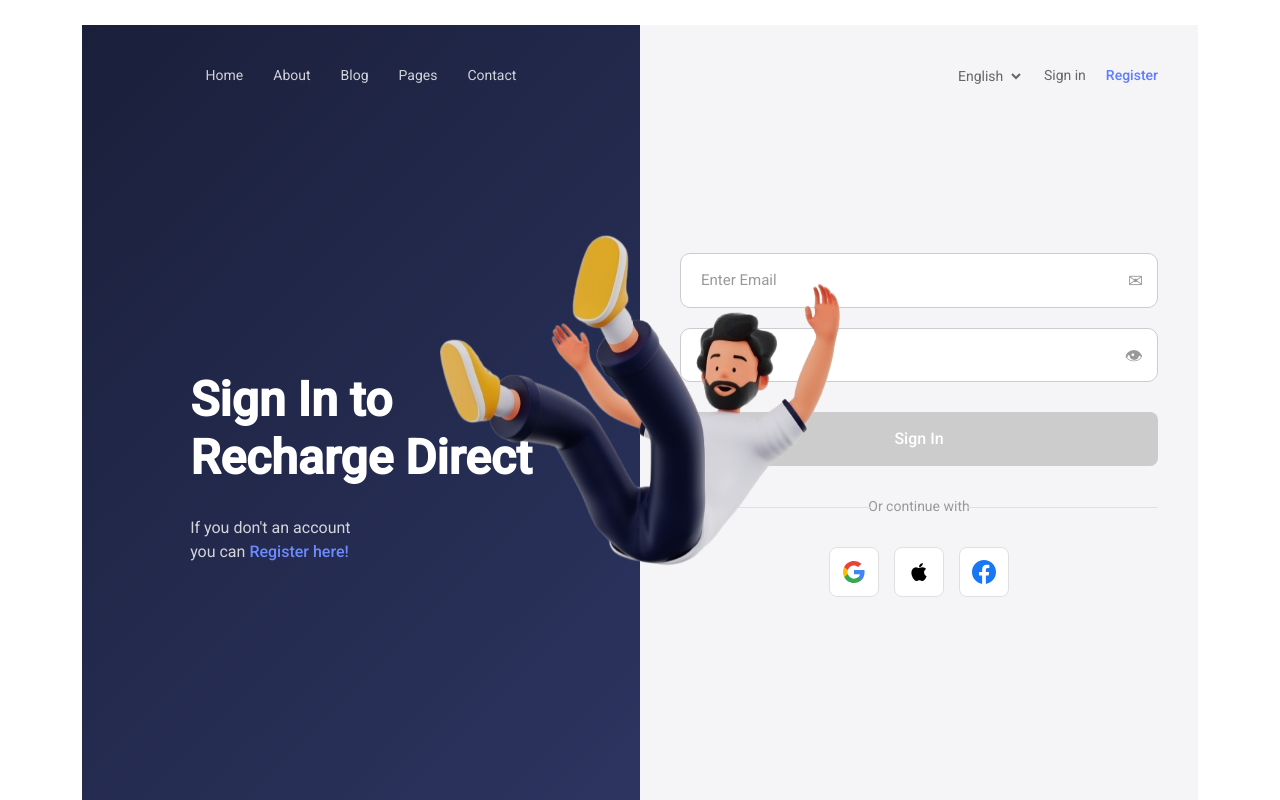
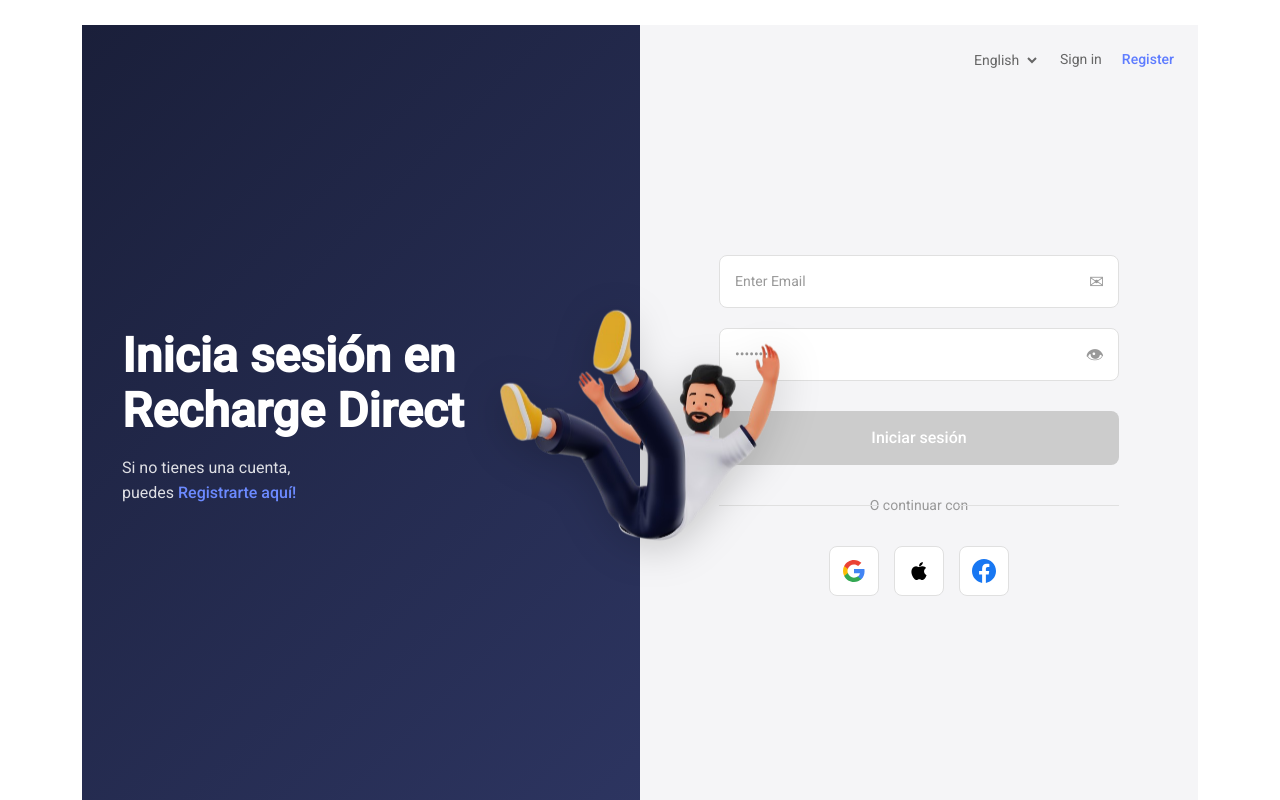
Before and after one commit to Elizabeth2412/Proyecto_DAWA_Frontend, an Angular app: page /login in a window 1280 px wide. Shown: the top 800 px of the page. Built offline with nearby package versions, Linux system fonts and the light colour scheme.

Commit message:
Corregí y ubiqué la imagen del chico de la animación en la posición deseada. También traduje algunas palabras y añadí los accesos rápidos en el encabezado.

```diff
--- a/src/app/login/login.css
+++ b/src/app/login/login.css
@@ -1,14 +1,21 @@
+/* login.css */
+* { box-sizing: border-box; }
+html, body { height: 100%; margin: 0; font-family: Inter, "Helvetica Neue", Arial, sans-serif; }
+
+/* Contenedor principal */
 .container {
   position: relative;
   display: flex;
+  align-items: stretch;
   height: 100vh;
   width: 100%;
   border-radius: 8px;
   margin-top: 25px;
   margin-bottom: 25px;
-    overflow: visible;
+  overflow: hidden; /* cambiamos a hidden para evitar scroll no deseados */
 }
 
+/* NAV */
 .nav {
   display: flex;
   gap: 30px;
@@ -23,29 +30,25 @@
   transition: opacity 0.3s;
 }
 
-  .nav a:hover {
-    opacity: 1;
-  }
+.nav a:hover { opacity: 1; }
 
-
+/* Left Panel */
 .left-panel {
   flex: 1;
   background: linear-gradient(135deg, #1a1f3a 0%, #2d3561 100%);
   position: relative;
-    overflow: visible;
   padding: 40px;
   display: flex;
   flex-direction: column;
   justify-content: center;
-    align-items: center;
+  align-items: flex-start;
+  overflow: hidden;
 }
 
+/* Ajuste del contenido para dejar espacio visual al centro */
 .content {
-    flex: 1;
-    display: flex;
-    flex-direction: column;
-    justify-content: center;
-    position: relative;
+  width: 100%;
+  max-width: 420px;
   z-index: 2;
 }
 
@@ -53,13 +56,14 @@
   font-size: 48px;
   color: #fff;
   font-weight: 600;
-    margin-bottom: 30px;
-    line-height: 1.2;
+  margin-bottom: 16px;
+  line-height: 1.15;
 }
 
 .subtitle {
-    color: rgba(255, 255, 255, 0.8);
+  color: rgba(255, 255, 255, 0.85);
   font-size: 16px;
+  line-height: 1.6;
 }
 
 .subtitle a {
@@ -68,134 +72,9 @@
   font-weight: 500;
 }
 
-  .subtitle a:hover {
-    text-decoration: underline;
-  }
+.subtitle a:hover { text-decoration: underline; }
 
-  .illustration {
-    position: absolute;
-    bottom: -50px;
-    right: -50px;
-    width: 600px;
-    height: 600px;
-  }
-
-  .person {
-    display: none; /* Ocultar el personaje dibujado con CSS */
-  }
-
-  /* Character body */
-  .body {
-    position: absolute;
-    bottom: 0;
-    left: 50%;
-    transform: translateX(-50%);
-    width: 120px;
-    height: 180px;
-    background: #1a1f3a;
-    border-radius: 60px 60px 40px 40px;
-  }
-
-  /* Head */
-  .head {
-    position: absolute;
-    top: -60px;
-    left: 50%;
-    transform: translateX(-50%);
-    width: 80px;
-    height: 90px;
-    background: #f4c4a0;
-    border-radius: 40px;
-  }
-
-  /* Hair */
-  .hair {
-    position: absolute;
-    top: -10px;
-    left: 50%;
-    transform: translateX(-50%);
-    width: 85px;
-    height: 60px;
-    background: #2d2340;
-    border-radius: 50% 50% 0 0;
-  }
-
-  /* Beard */
-  .beard {
-    position: absolute;
-    bottom: 10px;
-    left: 50%;
-    transform: translateX(-50%);
-    width: 60px;
-    height: 40px;
-    background: #2d2340;
-    border-radius: 0 0 30px 30px;
-  }
-
-  /* Arms */
-  .arm {
-    position: absolute;
-    width: 35px;
-    height: 120px;
-    background: #1a1f3a;
-    border-radius: 20px;
-  }
-
-  .arm.left {
-    top: 30px;
-    left: -20px;
-    transform: rotate(-45deg);
-  }
-
-  .arm.right {
-    top: 20px;
-    right: -30px;
-    transform: rotate(45deg);
-  }
-
-  /* Legs */
-  .leg {
-    position: absolute;
-    width: 40px;
-    height: 100px;
-    background: #1a1f3a;
-    bottom: -100px;
-    border-radius: 20px;
-  }
-
-  .leg.left {
-    left: 20px;
-    transform: rotate(-30deg);
-  }
-
-  .leg.right {
-    right: 20px;
-    transform: rotate(30deg);
-  }
-
-  .coin1 {
-    top: 80px;
-    left: 80px;
-    animation: float 3s ease-in-out infinite;
-  }
-
-  .coin2 {
-    top: 40px;
-    left: 150px;
-    animation: float 3s ease-in-out infinite 0.5s;
-  }
-
-  @keyframes float {
-    0%,
-    100% {
-      transform: translateY(0) rotate(0deg);
-    }
-    50% {
-      transform: translateY(-20px) rotate(180deg);
-    }
-  }
-
-  /* Right Panel */
+/* RIGHT PANEL */
 .right-panel {
   flex: 1;
   background: #f5f5f7;
@@ -204,12 +83,13 @@
   justify-content: center;
   padding: 40px;
   position: relative;
+  overflow: hidden;
 }
 
 .header-right {
   position: absolute;
-    top: 40px;
-    right: 40px;
+  top: 24px;
+  right: 24px;
   display: flex;
   gap: 20px;
   align-items: center;
@@ -224,9 +104,7 @@
   outline: none;
 }
 
-  .lang-select:hover {
-    color: #333;
-  }
+.lang-select:hover { color: #333; }
 
 .header-right a {
   color: #666;
@@ -235,28 +113,16 @@
   transition: color 0.3s;
 }
 
-  .header-right a:hover {
-    color: #333;
-  }
+.header-right a:hover { color: #333; }
 
-  .register-link {
-    color: #5e7cff !important;
-    font-weight: 500;
-  }
+.register-link { color: #5e7cff !important; font-weight: 500; }
 
-  .login-form {
-    width: 100%;
-    max-width: 400px;
-  }
+/* Form */
+.login-form { width: 100%; max-width: 400px; }
 
-  .input-group {
-    margin-bottom: 20px;
-  }
+.input-group { margin-bottom: 20px; }
 
-  .input-wrapper {
-    position: relative;
-    width: auto;
-  }
+.input-wrapper { position: relative; width: 100%; }
 
 input {
   width: 100%;
@@ -267,20 +133,12 @@
   background: #fff;
   transition: border 0.3s;
   font-family: inherit;
+  box-sizing: border-box;
 }
 
-  input:focus {
-    outline: none;
-    border-color: #5e7cff;
-  }
-
-  input.error {
-    border-color: #ff4444;
-  }
-
-  input::placeholder {
-    color: #999;
-  }
+input:focus { outline: none; border-color: #5e7cff; }
+input.error { border-color: #ff4444; }
+input::placeholder { color: #999; }
 
 .input-icon {
   position: absolute;
@@ -293,9 +151,7 @@
   user-select: none;
 }
 
-  .input-icon:hover {
-    color: #666;
-  }
+.input-icon:hover { color: #666; }
 
 .error-message {
   margin-top: 5px;
@@ -307,6 +163,7 @@
   font-size: 12px;
 }
 
+/* Botón */
 .btn-primary {
   width: 100%;
   padding: 15px;
@@ -327,21 +184,11 @@
   box-shadow: 0 4px 12px rgba(94, 124, 255, 0.3);
 }
 
-  .btn-primary:disabled {
-    background: #ccc;
-    cursor: not-allowed;
-  }
+.btn-primary:disabled { background: #ccc; cursor: not-allowed; }
 
-  .divider {
-    text-align: center;
-    margin: 30px 0;
-    color: #999;
-    font-size: 14px;
-    position: relative;
-  }
-
-  .divider::before,
-  .divider::after {
+/* Divider & social */
+.divider { text-align: center; margin: 30px 0; color: #999; font-size: 14px; position: relative; }
+.divider::before, .divider::after {
   content: '';
   position: absolute;
   top: 50%;
@@ -349,121 +196,60 @@
   height: 1px;
   background: #e0e0e0;
 }
+.divider::before { left: 0; }
+.divider::after { right: 0; }
 
-  .divider::before {
-    left: 0;
+.social-login { display: flex; gap: 15px; justify-content: center; }
+.social-btn {
+  width: 50px; height: 50px;
+  border: 1px solid #e0e0e0; border-radius: 8px;
+  background: #fff; display: flex; align-items: center; justify-content: center;
+  cursor: pointer; transition: all 0.3s;
+}
+.social-btn:hover { border-color: #5e7cff; transform: translateY(-2px); box-shadow: 0 4px 12px rgba(0,0,0,0.08); }
+
+.character-image {
+  position: absolute;
+  left: 50%;
+  top: 50%;
+  transform: translate(-50%, -50%);
+  width: 220px;
+  height: auto;
+  z-index: 10;
+  pointer-events: none;
+  object-fit: contain;
+  animation: float 3.5s ease-in-out infinite;
+  filter: drop-shadow(0 8px 20px rgba(0,0,0,0.2));
 }
 
-  .divider::after {
-    right: 0;
+
+/* flotación sutil */
+@keyframes float {
+  0%, 100% { transform: translate(-50%, -50%) translateY(0); }
+  50% { transform: translate(-50%, -50%) translateY(-8px); }
 }
 
-  .social-login {
-    display: flex;
-    gap: 15px;
-    justify-content: center;
+/* Responsive: ocultar imagen en pantallas pequeñas */
+@media (max-width: 968px) {
+  .container { flex-direction: column; }
+  .left-panel { display: none; }
+  .character-image { display: none; }
+  .right-panel { flex: 1; }
+  .header-right { top: 20px; right: 20px; }
 }
 
-  .social-btn {
-    width: 50px;
-    height: 50px;
-    border: 1px solid #e0e0e0;
-    border-radius: 8px;
-    background: #fff;
-    display: flex;
-    align-items: center;
-    justify-content: center;
-    cursor: pointer;
-    transition: all 0.3s;
-  }
-
-  .social-btn:hover {
-    border-color: #5e7cff;
-    transform: translateY(-2px);
-    box-shadow: 0 4px 12px rgba(0, 0, 0, 0.1);
-  }
-
-  /* Responsive */
-  @media (max-width: 968px) {
-    .container {
-      flex-direction: column;
-    }
-
-    .left-panel {
-      display: none;
-    }
-
-    .right-panel {
-      flex: 1;
-    }
-
-    .header-right {
-      top: 20px;
-      right: 20px;
-    }
+@media (max-width: 1280px) {
+  .character-image { width: 280px; }
 }
 
 @media (max-width: 480px) {
-    .right-panel {
-      padding: 20px;
+  .right-panel { padding: 20px; }
+  .login-form { max-width: 100%; }
+  .header-right { flex-direction: column; gap: 10px; align-items: flex-end; }
 }
 
-    .login-form {
-      max-width: 100%;
+/* Eliminar estilos antiguos no usados */
+.character-container,
+.illustration, .person, .body, .head, .hair, .beard, .arm, .leg, .coin1, .coin2, .floating-img {
+  display: none;
 }
-
-    .header-right {
-      flex-direction: column;
-      gap: 10px;
-      align-items: flex-end;
-    }
-  }
-
-  .floating-img {
-    position: fixed;
-    top: 50%;
-    left: 50%;
-    transform: translate(-50%, -50%);
-    width: 400px;
-    z-index: 100;
-    animation: float 3s ease-in-out infinite;
-    pointer-events: none;
-  }
-
-
-  @keyframes float {
-    0%, 100% {
-      transform: translate(-50%, -50%) translateY(0);
-    }
-    50% {
-      transform: translate(-50%, -50%) translateY(-15px);
-    }
-  }
-
-/* Aumentar el ancho horizontal del formulario */
-.login-form {
-  width: 100%;
-  max-width: 500px;
-}
-
-/* Aumentar ancho de los inputs */
-.input-wrapper {
-  width: 100%;
-}
-
-input {
-  width: 100%;
-  max-width: 500px;
-  padding: 15px 50px 15px 20px;
-  border: 1px solid #ccc;
-  border-radius: 10px;
-  font-size: 15px;
-  background: #fff;
-  transition: border 0.3s ease;
-}
-
-/* Ajustar el botón para coincidir con el nuevo ancho */
-.btn-primary {
-  width: 100%;
-  max-width: 500px;
-}
--- a/src/app/login/login.html
+++ b/src/app/login/login.html
@@ -1,45 +1,21 @@
 <div class="container">
   <!-- Left Panel -->
   <div class="left-panel">
-    <nav class="nav">
-      <a href="#">Home</a>
-      <a href="#">About</a>
-      <a href="#">Blog</a>
-      <a href="#">Pages</a>
-      <a href="#">Contact</a>
-    </nav>
-
     <div class="content">
-      <h1 class="title">Sign In to<br>Recharge Direct</h1>
+      <h1 class="title">Inicia sesión en<br>Recharge Direct</h1>
       <p class="subtitle">
-        If you don't an account<br>you can <a href="#">Register here!</a>
+        Si no tienes una cuenta,<br>puedes <a href="#">Registrarte aquí!</a>
       </p>
     </div>
+  </div>
 
-    <img src="assets/image_login.png" class="floating-img" alt="Character" />
-
-    <div class="illustration">
-      <div class="coin coin1"></div>
-      <div class="coin coin2"></div>
-      <div class="person">
-        <div class="body">
-          <div class="head">
-            <div class="hair"></div>
-            <div class="beard"></div>
-          </div>
-          <div class="arm left"></div>
-          <div class="arm right"></div>
-          <div class="leg left"></div>
-          <div class="leg right"></div>
-        </div>
-      </div>
-    </div>
-  </div>
+  <!-- Character Image - POSICIÓN CORREGIDA -->
+  <img src="assets/image_login.png" class="character-image" alt="Character" />
 
   <!-- Right Panel -->
   <div class="right-panel">
     <div class="header-right">
-      <select class="lang-select" [(ngModel)]="selectedLanguage">
+      <select class="lang-select" [(ngModel)]="selectedLanguage" (change)="onLanguageChange()">
         <option value="en">English</option>
         <option value="es">Español</option>
       </select>
@@ -61,8 +37,8 @@
             <span class="input-icon">✉</span>
           </div>
           <div class="error-message" *ngIf="email?.invalid && email?.touched">
-            <small *ngIf="email?.errors?.['required']">Email is required</small>
-            <small *ngIf="email?.errors?.['email']">Invalid email format</small>
+            <small *ngIf="email?.errors?.['required']">Email es obligatorio</small>
+            <small *ngIf="email?.errors?.['email']">Formato de email inválido</small>
           </div>
         </div>
 
@@ -80,19 +56,19 @@
             </span>
           </div>
           <div class="error-message" *ngIf="password?.invalid && password?.touched">
-            <small *ngIf="password?.errors?.['required']">Password is required</small>
+            <small *ngIf="password?.errors?.['required']">Contraseña es obligatoria</small>
             <small *ngIf="password?.errors?.['minlength']">
-              Password must be at least 6 characters
+              La contraseña debe tener al menos 8 caracteres
             </small>
           </div>
         </div>
 
         <button type="submit" class="btn-primary" [disabled]="loginForm.invalid">
-          Sign In
+          Iniciar sesión
         </button>
       </form>
 
-      <div class="divider">Or continue with</div>
+      <div class="divider">O continuar con</div>
 
       <div class="social-login">
         <div class="social-btn" (click)="socialLogin('google')">
--- a/src/index.html
+++ b/src/index.html
@@ -2,7 +2,7 @@
 <html lang="en">
 <head>
   <meta charset="utf-8">
-  <title>ProyectFrontend</title>
+  <title>AGROPELAP</title>
   <base href="/">
   <meta name="viewport" content="width=device-width, initial-scale=1">
   <link rel="icon" type="image/x-icon" href="favicon.ico">
```
Also changed, not shown: src/app/header/header.css (+39 -31 lines), src/app/header/header.html (+19 -7 lines), 1 other file (tests, documents, lock files or other folders). Lines whose indentation alone changed are shown as unchanged.
